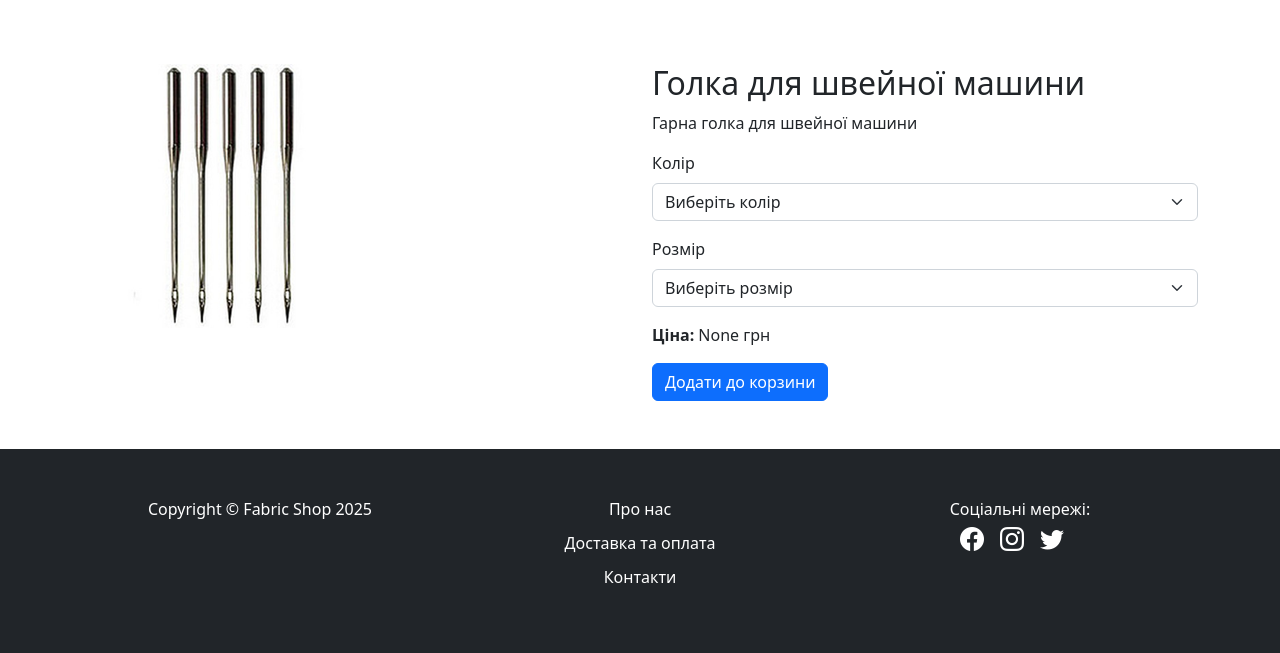
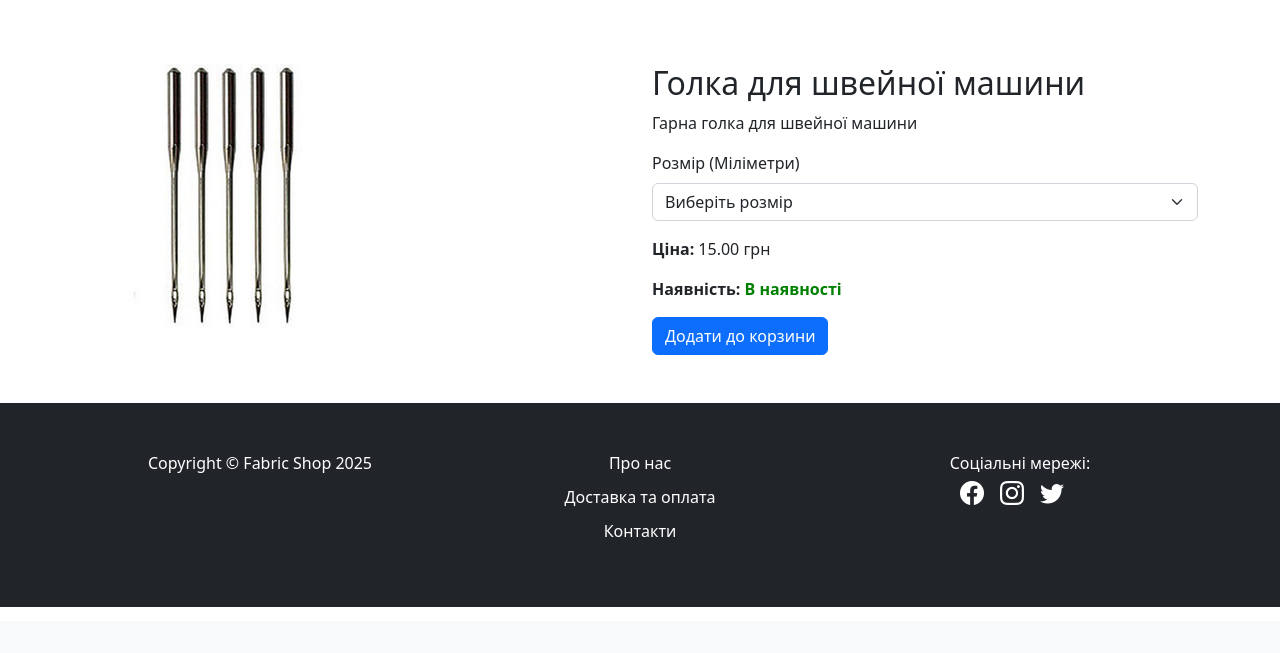
Before and after one commit to ilin33/fabric_shop, a Django app: a page that uses fabric_shop/templates/shop/product_detail.html in a window 1280 px wide. Shown: the part 179-832 px from the top of the page. After the commit the page ends 786 px from the top, so only its background shows below. Run offline with Django 5.2, Linux system fonts and the light colour scheme; data comes from the database, SQL or seed files in the repository; both versions use the stored data as it was after the commit; some libraries are stand-ins or nearby versions.

Commit message:
block shop

```diff
--- a/fabric_shop/shop/views.py
+++ b/fabric_shop/shop/views.py
@@ -37,9 +37,15 @@ def product_detail(request, slug):
     product = get_object_or_404(Product, slug=slug)
     variants = product.variants.all() if product.has_variants else []
 
+    # Додаємо логіку перевірки, чи є хоч один варіант з color або size
+    show_color = any(v.color for v in variants)
+    show_size = any(v.size for v in variants)
+
     context = {
         'product': product,
         'variants': variants,
+        'show_color': show_color,
+        'show_size': show_size,
     }
     return render(request, 'shop/product_detail.html', context)
 
--- a/fabric_shop/templates/shop/product_detail.html
+++ b/fabric_shop/templates/shop/product_detail.html
@@ -20,77 +20,136 @@
     <div class="col-md-6">
       <h2>{{ product.name }}</h2>
       {% if product.description %}
-      <p>{{ product.description }}</p>
+        <p>{{ product.description }}</p>
       {% endif %}
 
       {% if product.has_variants %}
         <form method="POST" action="{% url 'shop:add_to_cart' product.slug %}">
           {% csrf_token %}
 
+          {% if show_color %}
           <div class="mb-3">
             <label for="color" class="form-label">Колір</label>
-            <select id="color" class="form-select" name="color" required>
+            <select id="color" class="form-select" name="color">
               <option value="">Виберіть колір</option>
               {% for variant in variants %}
-                <option value="{{ variant.color }}" data-image="{{ variant.image.url }}" data-price="{{ variant.price }}" data-size="{{ variant.size }}">{{ variant.color }}</option>
+                {% if variant.color %}
+                  <option value="{{ variant.color }}" data-image="{{ variant.image.url }}" data-price="{{ variant.price }}" data-size="{{ variant.size }}" data-stock="{{ variant.quantity }}">
+                    {{ variant.color }}
+                  </option>
+                {% endif %}
               {% endfor %}
             </select>
           </div>
+          {% endif %}
 
+          {% if show_size %}
           <div class="mb-3">
-            <label for="size" class="form-label">Розмір</label>
-            <select id="size" class="form-select" name="size" required>
+            <label for="size" class="form-label">
+              Розмір{% if product.unit_of_measurement %} ({{ product.unit_of_measurement.name }}){% endif %}
+            </label>
+            <select id="size" class="form-select" name="size">
               <option value="">Виберіть розмір</option>
               {% for variant in variants %}
-                <option value="{{ variant.size }}" data-price="{{ variant.price }}">{{ variant.size }}</option>
+                {% if variant.size %}
+                  <option value="{{ variant.size }}" data-price="{{ variant.price }}" data-stock="{{ variant.quantity }}">{{ variant.size }}</option>
+                {% endif %}
               {% endfor %}
             </select>
           </div>
+          {% endif %}
 
           <div id="price" class="mb-3">
             <strong>Ціна: </strong><span>{{ product.price }} грн</span>
           </div>
 
-          <button type="submit" class="btn btn-primary">Додати до корзини</button>
+          <div id="stock-status" class="mb-3">
+            <strong>Наявність: </strong><span>—</span>
+          </div>
+
+          <button type="submit" class="btn btn-primary" id="add-to-cart-btn" disabled>Додати до корзини</button>
         </form>
+
       {% else %}
         <p><strong>Ціна:</strong> {{ product.price }} грн</p>
-        <p><strong>Кількість на складі:</strong> {{ product.quantity }} {{ product.unit_of_measurement }}</p>
+      <p><strong>Наявність:</strong>
+        {% if product.quantity > 0 %}
+        <span style="color: green; font-weight: bold;">В наявності</span>
+        {% else %}
+        <span style="color: red; font-weight: bold;">Немає в наявності</span>
+        {% endif %}
+      </p>
         <form method="POST" action="{% url 'shop:add_to_cart' product.slug %}">
           {% csrf_token %}
-          <button type="submit" class="btn btn-primary">Додати до корзини</button>
+          <button type="submit" class="btn btn-primary" id="add-to-cart-btn" {% if product.quantity == 0 %} disabled {% endif %}>Додати до корзини</button>
         </form>
       {% endif %}
     </div>
   </div>
 </div>
-
 {% block extra_js %}
 <script>
   document.addEventListener("DOMContentLoaded", function() {
     const colorSelect = document.getElementById('color');
     const sizeSelect = document.getElementById('size');
     const priceDisplay = document.getElementById('price').querySelector('span');
+    const stockDisplay = document.getElementById('stock-status').querySelector('span');
     const imageDisplay = document.getElementById('product-image');
+    const addToCartBtn = document.getElementById('add-to-cart-btn');
+
+    // Варіанти у форматі JS-об'єкта
+    const variants = [
+      {% for variant in variants %}
+        {
+          color: "{{ variant.color|escapejs }}",
+          size: "{{ variant.size|escapejs }}",
+          price: "{{ variant.price }}",
+          image: "{{ variant.image.url }}",
+          quantity: {{ variant.quantity }}
+        },
+      {% endfor %}
+    ];
 
     function updateProductDetails() {
-      const selectedColor = colorSelect.selectedOptions[0];
-      const selectedSize = sizeSelect.selectedOptions[0];
+      const selectedColor = colorSelect ? colorSelect.value : '';
+      const selectedSize = sizeSelect ? sizeSelect.value : '';
 
-      if (selectedColor) {
-        // Оновлюємо картинку та ціну для обраного кольору
-        imageDisplay.src = selectedColor.getAttribute('data-image');
-        priceDisplay.textContent = selectedColor.getAttribute('data-price') + ' грн';
-      }
+      const matchedVariant = variants.find(variant => {
+        return (!selectedColor || variant.color === selectedColor) &&
+               (!selectedSize || variant.size === selectedSize);
+      });
 
-      if (selectedSize) {
-        // Якщо розмір також вибрано, оновлюємо ціну для вибраного розміру
-        priceDisplay.textContent = selectedSize.getAttribute('data-price') + ' грн';
+      if (matchedVariant) {
+        if (matchedVariant.image) {
+          imageDisplay.src = matchedVariant.image;
+        }
+        if (matchedVariant.price) {
+          priceDisplay.textContent = matchedVariant.price + ' грн';
+        }
+
+        // Оновлення статусу наявності
+       if (matchedVariant.quantity > 0) {
+  stockDisplay.textContent = 'В наявності';
+  stockDisplay.style.color = 'green'; // Зелений колір
+  stockDisplay.style.fontWeight = 'bold'; // Жирний текст
+  addToCartBtn.disabled = false; // Активуємо кнопку
+} else {
+  stockDisplay.textContent = 'Немає в наявності';
+  stockDisplay.style.color = 'red'; // Червоний колір
+  stockDisplay.style.fontWeight = 'bold'; // Жирний текст
+  addToCartBtn.disabled = true; // Блокуємо кнопку
+}
+      } else {
+        stockDisplay.textContent = '—';
       }
     }
 
-    colorSelect.addEventListener('change', updateProductDetails);
-    sizeSelect.addEventListener('change', updateProductDetails);
+    // Слухачі подій для вибору кольору та розміру
+    if (colorSelect) colorSelect.addEventListener('change', updateProductDetails);
+    if (sizeSelect) sizeSelect.addEventListener('change', updateProductDetails);
+
+    // Ініціалізація статусу наявності при завантаженні сторінки
+    updateProductDetails();
   });
 </script>
 {% endblock %}
--- a/fabric_shop/templates/shop/subcategory_detail.html
+++ b/fabric_shop/templates/shop/subcategory_detail.html
@@ -25,7 +25,7 @@
                 {% if not product.has_variants %}
                   <p class="card-text">{{ product.price }} грн / {{ product.unit_of_measurement }}</p>
                 {% else %}
-                  <p class="card-text text-muted">Доступні варіанти</p>
+                  <p class="card-text text-success fw-bold">Доступні варіанти</p>
                 {% endif %}
               </div>
               <div class="card-footer bg-transparent">
```
Also changed, not shown: fabric_shop/db.sqlite3, fabric_shop/media/product_variants/Блискавка_трактона_зелена.jpg (added), fabric_shop/media/product_variants/Блискавка_трактона_зелена_uVwy9SH.jpg (added), fabric_shop/media/product_variants/Блискавка_трактона_червона.jpg (added), fabric_shop/media/product_variants/Блискавка_трактона_червона_gQvzV9y.jpg (added), fabric_shop/media/product_variants/Голка_для_швейної_машини.png (added), fabric_shop/media/product_variants/Голка_для_швейної_машини_0moXoRW.png (added), fabric_shop/media/product_variants/Голка_для_швейної_машини_BkhnCdZ.png (added), fabric_shop/media/products/Блискавка_трактона.jpg (added), fabric_shop/media/products/Голка_для_швейної_машини.png (added), fabric_shop/media/subcategories/Блискавки.jpg (added), fabric_shop/media/subcategories/Голки.jpg (added), fabric_shop/media/subcategories/Гудзики.jpeg (added).
